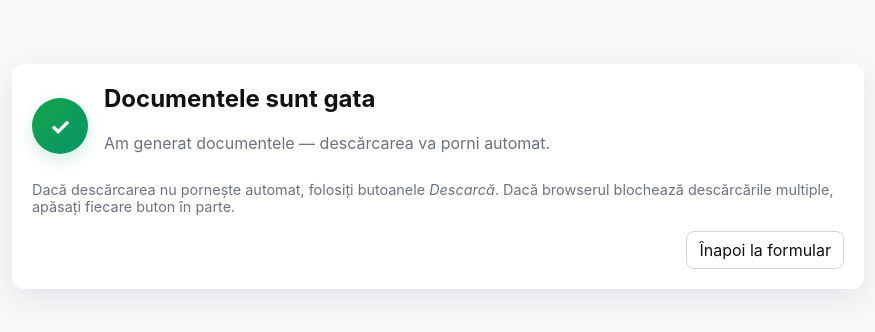
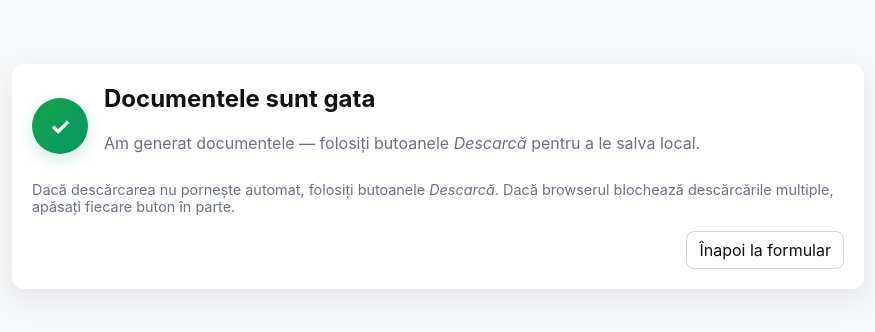
Before and after one commit to RaresAnghel08/autocontracts, a Flask app: template templates/download.html in a window 1280 px wide. Shown: the top 332 px of the page, without its empty margins (202-1077 px from the left). Run offline with Flask 3, Linux system fonts and the light colour scheme; the template is opened without the code that fills it, so the values that code supplies are empty.

Commit message:
Update download page to remove auto-download feature and clarify download instructions

```diff
--- a/templates/download.html
+++ b/templates/download.html
@@ -13,7 +13,7 @@
         <div class="success-icon">✓</div>
         <div>
           <h1>Documentele sunt gata</h1>
-          <p class="muted">Am generat documentele — descărcarea va porni automat.</p>
+          <p class="muted">Am generat documentele — folosiți butoanele <em>Descarcă</em> pentru a le salva local.</p>
         </div>
       </div>
 
@@ -37,7 +37,7 @@
               <div class="file-name">{{ name }}</div>
             </div>
             <div class="file-actions">
-              <a class="btn auto-download" href="{{ link }}" download>Descarcă</a>
+              <a class="btn" href="{{ link }}" download>Descarcă</a>
             </div>
           </div>
         {% endfor %}
@@ -51,11 +51,6 @@
     </section>
   </main>
 
-  <script>
-    (function(){
-      const links = document.querySelectorAll('a.auto-download');
-      links.forEach((a, i) => setTimeout(() => a.click(), i * 700));
-    })();
-  </script>
+  <!-- Auto-download removed intentionally to avoid browser pop-up/blocking issues -->
 </body>
 </html>
```
